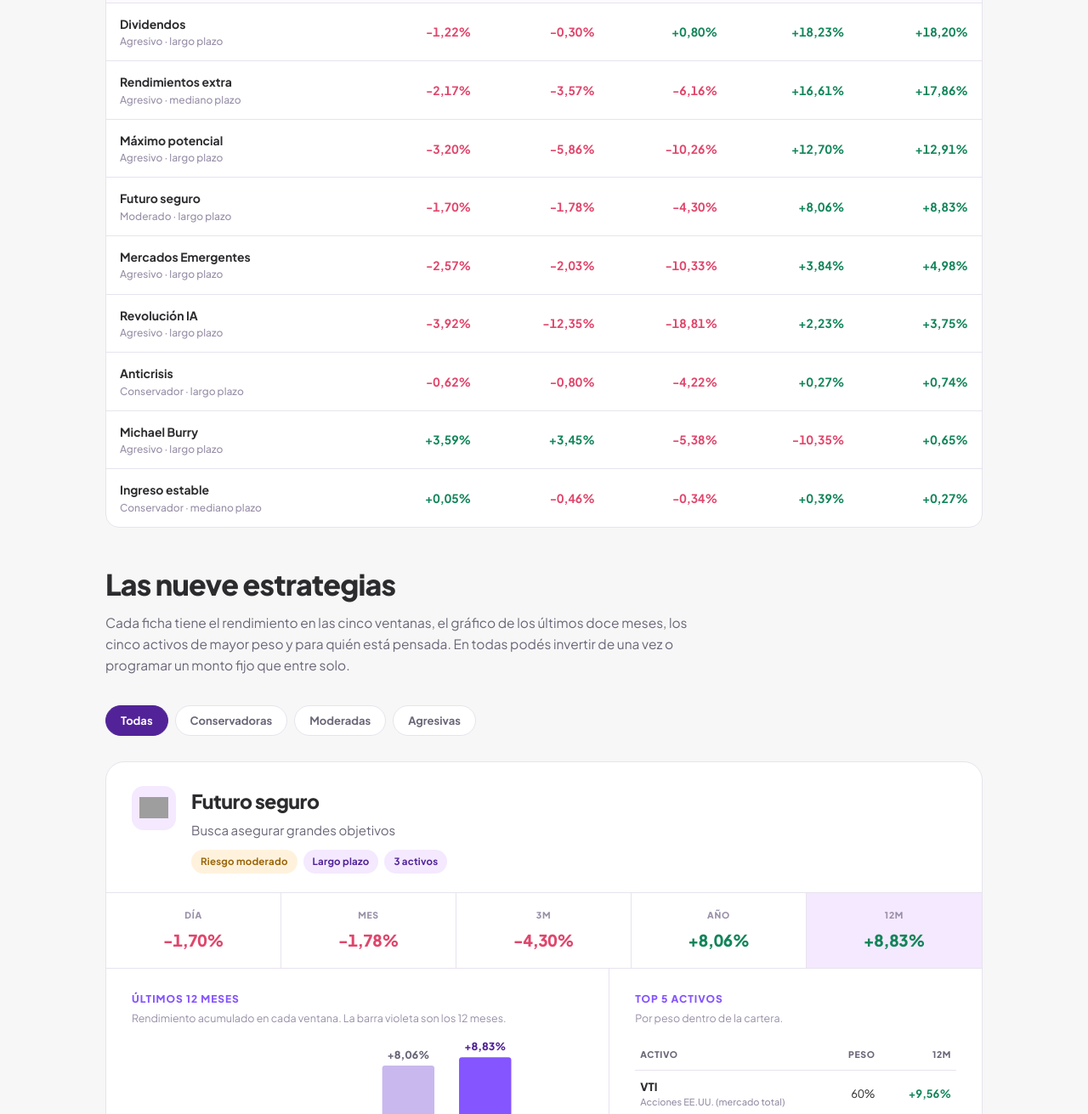
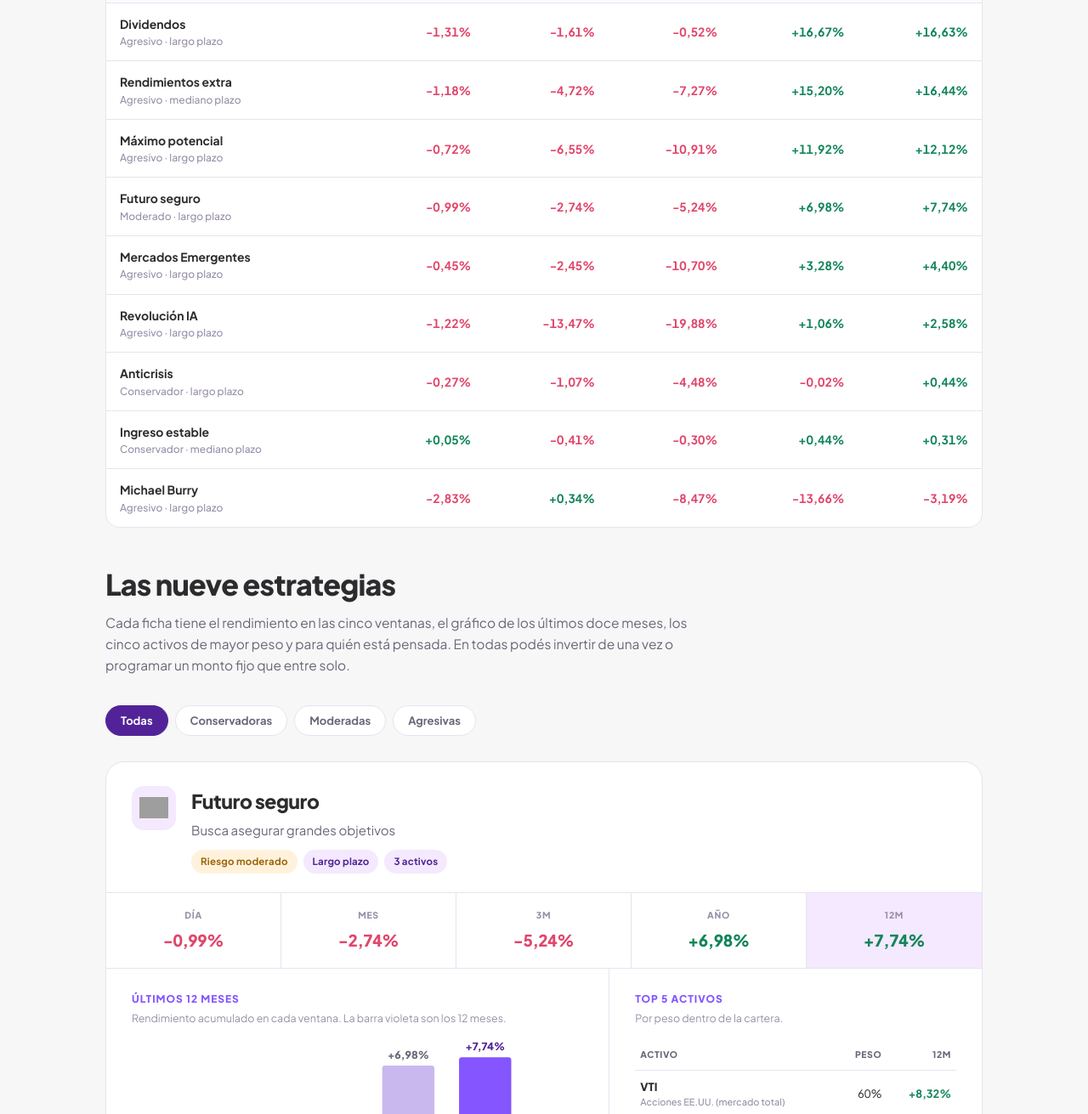
Before and after one commit to barriosuna/Rendimientos-carteras-2, a plain HTML site: page public/index.html in a window 1280 px wide. Shown: the part 1489-2800 px from the top of the page at 85% size. Drawn offline with Linux system fonts and the light colour scheme; grey boxes are pictures that could not be loaded.

Commit message:
landing: rendimientos al 18/11/2026 [skip ci]

```diff
--- a/public/index.html
+++ b/public/index.html
@@ -267,7 +267,7 @@ footer{padding:0 0 60px}
       </div>
     </div>
     <div class="barras" id="barras"></div>
-    <p class="termo-pie">Rendimiento total en dólares, punto a punto, con dividendos reinvertidos. Cierre del lunes 16 de noviembre de 2026.</p>
+    <p class="termo-pie">Rendimiento total en dólares, punto a punto, con dividendos reinvertidos. Cierre del martes 17 de noviembre de 2026.</p>
   </div>
 </section>
 
@@ -336,30 +336,30 @@ const ESTRATEGIAS = [
   "riesgoKey": "moderate",
   "plazo": "Largo plazo",
   "ret": [
-   -1.7,
-   -1.78,
-   -4.3,
-   8.06,
-   8.83
+   -0.99,
+   -2.74,
+   -5.24,
+   6.98,
+   7.74
   ],
   "activos": [
    {
     "t": "VTI",
     "peso": 60.0,
     "nombre": "Acciones EE.UU. (mercado total)",
-    "r12m": 9.56
+    "r12m": 8.32
    },
    {
     "t": "VXUS",
     "peso": 30.0,
     "nombre": "Acciones fuera de EE.UU.",
-    "r12m": 10.87
+    "r12m": 9.66
    },
    {
     "t": "BND",
     "peso": 10.0,
     "nombre": "Bonos EE.UU.",
-    "r12m": -1.67
+    "r12m": -1.54
    }
   ],
   "totalActivos": 3,
@@ -379,42 +379,42 @@ const ESTRATEGIAS = [
   "riesgoKey": "aggressive",
   "plazo": "Largo plazo",
   "ret": [
-   -3.2,
-   -5.86,
-   -10.26,
-   12.7,
-   12.91
+   -0.72,
+   -6.55,
+   -10.91,
+   11.92,
+   12.12
   ],
   "activos": [
    {
     "t": "QQQ",
     "peso": 30.0,
     "nombre": "Nasdaq 100",
-    "r12m": 7.37
+    "r12m": 6.59
    },
    {
     "t": "SMH",
     "peso": 25.0,
     "nombre": "Semiconductores",
-    "r12m": 31.53
+    "r12m": 31.01
    },
    {
     "t": "VUG",
     "peso": 20.0,
     "nombre": "Acciones de crecimiento",
-    "r12m": 0.81
+    "r12m": -0.03
    },
    {
     "t": "IWO",
     "peso": 15.0,
     "nombre": "Small caps de crecimiento",
-    "r12m": 5.05
+    "r12m": 3.66
    },
    {
     "t": "XBI",
     "peso": 10.0,
     "nombre": "Biotecnología",
-    "r12m": 18.96
+    "r12m": 18.47
    }
   ],
   "totalActivos": 5,
@@ -433,36 +433,36 @@ const ESTRATEGIAS = [
   "riesgoKey": "aggressive",
   "plazo": "Mediano plazo",
   "ret": [
-   -2.17,
-   -3.57,
-   -6.16,
-   16.61,
-   17.86
+   -1.18,
+   -4.72,
+   -7.27,
+   15.2,
+   16.44
   ],
   "activos": [
    {
     "t": "VB",
     "peso": 25.0,
     "nombre": "Small caps EE.UU.",
-    "r12m": 12.36
+    "r12m": 10.66
    },
    {
     "t": "MTUM",
     "peso": 25.0,
     "nombre": "Factor momentum",
-    "r12m": 5.74
+    "r12m": 5.08
    },
    {
     "t": "QUAL",
     "peso": 25.0,
     "nombre": "Factor calidad",
-    "r12m": 12.41
+    "r12m": 11.05
    },
    {
     "t": "VLUE",
     "peso": 25.0,
     "nombre": "Factor valor",
-    "r12m": 40.91
+    "r12m": 38.96
    }
   ],
   "totalActivos": 4,
@@ -486,42 +486,42 @@ const ESTRATEGIAS = [
   "riesgoKey": "aggressive",
   "plazo": "Largo plazo",
   "ret": [
-   -3.92,
-   -12.35,
-   -18.81,
-   2.23,
-   3.75
+   -1.22,
+   -13.47,
+   -19.88,
+   1.06,
+   2.58
   ],
   "activos": [
    {
     "t": "NVDA",
     "peso": 25.0,
     "nombre": "Nvidia",
-    "r12m": -11.57
+    "r12m": -11.96
    },
    {
     "t": "CHAT",
     "peso": 25.0,
     "nombre": "Inteligencia artificial (temático)",
-    "r12m": 15.95
+    "r12m": 15.28
    },
    {
     "t": "SMH",
     "peso": 20.0,
     "nombre": "Semiconductores",
-    "r12m": 31.53
+    "r12m": 31.01
    },
    {
     "t": "IGV",
     "peso": 20.0,
     "nombre": "Software",
-    "r12m": -4.87
+    "r12m": -8.0
    },
    {
     "t": "VST",
     "peso": 10.0,
     "nombre": "Vistra (energía eléctrica)",
-    "r12m": -26.81
+    "r12m": -28.5
    }
   ],
   "totalActivos": 5,
@@ -541,41 +541,41 @@ const ESTRATEGIAS = [
   "plazo": "Mediano plazo",
   "ret": [
    0.05,
-   -0.46,
-   -0.34,
-   0.39,
-   0.27
+   -0.41,
+   -0.3,
+   0.44,
+   0.31
   ],
   "activos": [
    {
     "t": "SGOV",
     "peso": 40.0,
     "nombre": "Letras del Tesoro (0-3 meses)",
-    "r12m": 3.6
+    "r12m": 3.61
    },
    {
     "t": "SHY",
     "peso": 25.0,
     "nombre": "Tesoro EE.UU. 1-3 años",
-    "r12m": 1.33
+    "r12m": 1.44
    },
    {
     "t": "LQD",
     "peso": 20.0,
     "nombre": "Corporativos grado de inversión",
-    "r12m": -3.7
+    "r12m": -3.76
    },
    {
     "t": "IEF",
     "peso": 10.0,
     "nombre": "Tesoro EE.UU. 7-10 años",
-    "r12m": -3.72
+    "r12m": -3.54
    },
    {
     "t": "TLT",
     "peso": 5.0,
     "nombre": "Tesoro EE.UU. +20 años",
-    "r12m": -7.87
+    "r12m": -7.67
    }
   ],
   "totalActivos": 5,
@@ -593,30 +593,30 @@ const ESTRATEGIAS = [
   "riesgoKey": "aggressive",
   "plazo": "Largo plazo",
   "ret": [
-   3.59,
-   3.45,
-   -5.38,
-   -10.35,
-   0.65
+   -2.83,
+   0.34,
+   -8.47,
+   -13.66,
+   -3.19
   ],
   "activos": [
    {
     "t": "MOH",
     "peso": 43.49,
     "nombre": "Molina Healthcare",
-    "r12m": 57.22
+    "r12m": 49.2
    },
    {
     "t": "LULU",
     "peso": 32.35,
     "nombre": "Lululemon",
-    "r12m": -42.74
+    "r12m": -43.46
    },
    {
     "t": "SLM",
     "peso": 24.16,
     "nombre": "SLM Corporation",
-    "r12m": -43.1
+    "r12m": -43.59
    }
   ],
   "totalActivos": 3,
@@ -637,42 +637,42 @@ const ESTRATEGIAS = [
   "riesgoKey": "aggressive",
   "plazo": "Largo plazo",
   "ret": [
-   -2.57,
-   -2.03,
-   -10.33,
-   3.84,
-   4.98
+   -0.45,
+   -2.45,
+   -10.7,
+   3.28,
+   4.4
   ],
   "activos": [
    {
     "t": "MCHI",
     "peso": 25.0,
     "nombre": "Acciones de China",
-    "r12m": -19.65
+    "r12m": -20.7
    },
    {
     "t": "INDA",
     "peso": 18.0,
     "nombre": "Acciones de India",
-    "r12m": -5.76
+    "r12m": -5.14
    },
    {
     "t": "EWZ",
     "peso": 15.0,
     "nombre": "Acciones de Brasil",
-    "r12m": -3.87
+    "r12m": -3.56
    },
    {
     "t": "EWT",
     "peso": 12.0,
     "nombre": "Acciones de Taiwán",
-    "r12m": 47.22
+    "r12m": 43.8
    },
    {
     "t": "EWY",
     "peso": 10.0,
     "nombre": "Acciones de Corea del Sur",
-    "r12m": 53.64
+    "r12m": 52.26
    }
   ],
   "totalActivos": 8,
@@ -693,42 +693,42 @@ const ESTRATEGIAS = [
   "riesgoKey": "aggressive",
   "plazo": "Largo plazo",
   "ret": [
-   -1.22,
-   -0.3,
-   0.8,
-   18.23,
-   18.2
+   -1.31,
+   -1.61,
+   -0.52,
+   16.67,
+   16.63
   ],
   "activos": [
    {
     "t": "SCHD",
     "peso": 25.0,
     "nombre": "Dividendos de calidad",
-    "r12m": 34.53
+    "r12m": 32.47
    },
    {
     "t": "VIG",
     "peso": 25.0,
     "nombre": "Dividendos crecientes",
-    "r12m": 13.77
+    "r12m": 12.42
    },
    {
     "t": "DGRO",
     "peso": 20.0,
     "nombre": "Crecimiento de dividendos",
-    "r12m": 18.77
+    "r12m": 17.2
    },
    {
     "t": "IDVO",
     "peso": 15.0,
     "nombre": "Dividendos internacionales + opciones",
-    "r12m": 6.84
+    "r12m": 5.37
    },
    {
     "t": "DIVO",
     "peso": 15.0,
     "nombre": "Dividendos + covered calls",
-    "r12m": 8.94
+    "r12m": 7.75
    }
   ],
   "totalActivos": 5,
@@ -748,42 +748,42 @@ const ESTRATEGIAS = [
   "riesgoKey": "conservative",
   "plazo": "Largo plazo",
   "ret": [
-   -0.62,
-   -0.8,
-   -4.22,
-   0.27,
-   0.74
+   -0.27,
+   -1.07,
+   -4.48,
+   -0.02,
+   0.44
   ],
   "activos": [
    {
     "t": "VTI",
     "peso": 25.0,
     "nombre": "Acciones EE.UU. (mercado total)",
-    "r12m": 9.56
+    "r12m": 8.32
    },
    {
     "t": "GLD",
     "peso": 25.0,
     "nombre": "Oro físico",
-    "r12m": -9.01
+    "r12m": -9.13
    },
    {
     "t": "SGOV",
     "peso": 25.0,
     "nombre": "Letras del Tesoro (0-3 meses)",
-    "r12m": 3.6
+    "r12m": 3.61
    },
    {
     "t": "BND",
     "peso": 15.0,
     "nombre": "Bonos EE.UU.",
-    "r12m": -1.67
+    "r12m": -1.54
    },
    {
     "t": "BNDX",
     "peso": 10.0,
     "nombre": "Bonos globales cubiertos",
-    "r12m": -0.45
+    "r12m": -0.26
    }
   ],
   "totalActivos": 5,
```
Also changed, not shown: public/api/estrategias.json (+1 -1 lines), public/api/sp500.json (+1 -1 lines).
